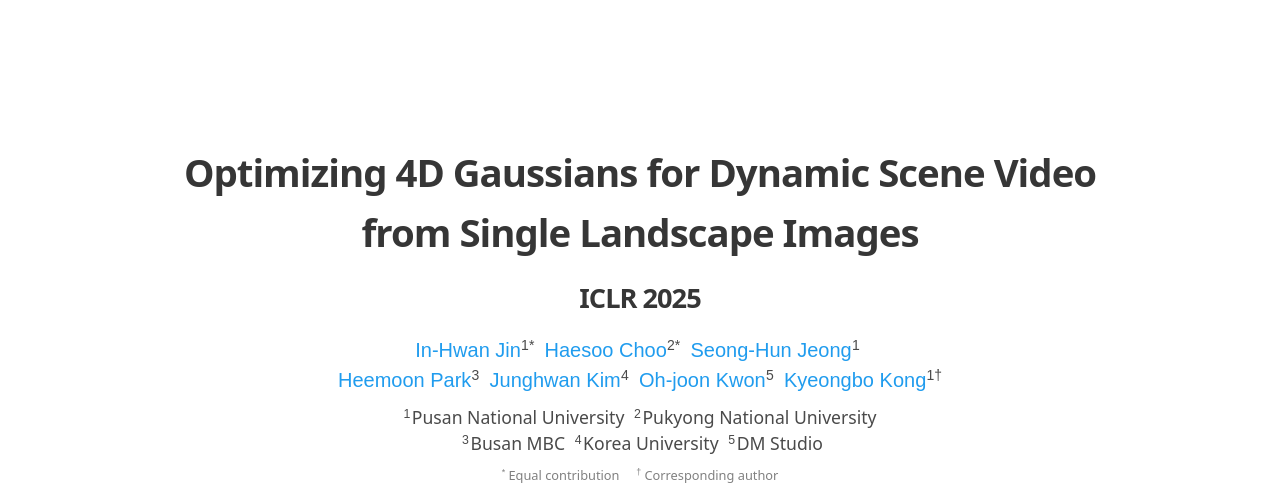
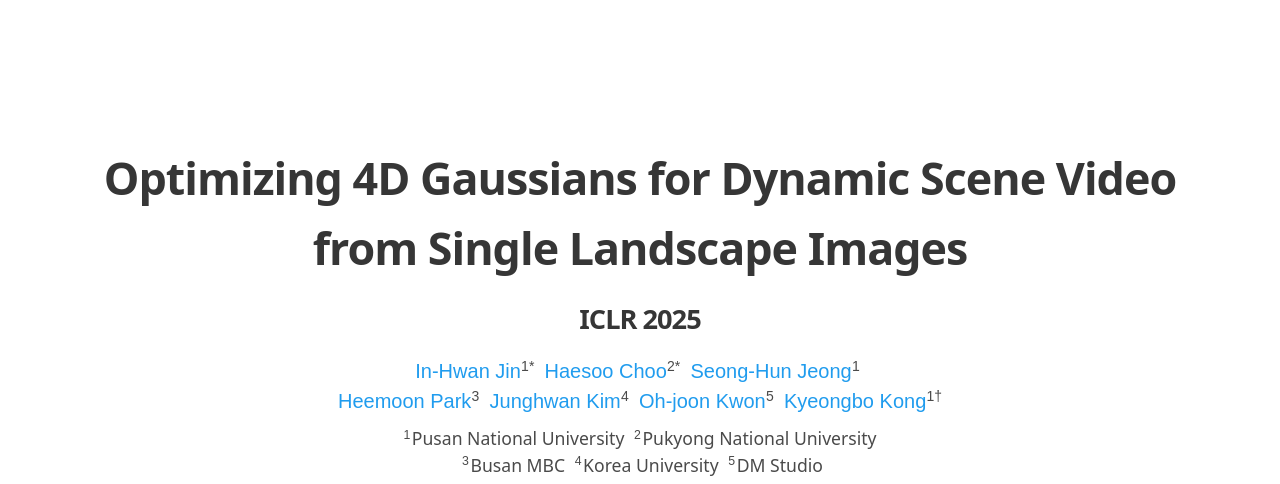
Before and after one commit to cvsp-lab/cvsp-lab.github.io, a plain HTML site: page ICLR2025_3D-MOM/index.html in a window 1280 px wide. Shown: the top 484 px of the page. Drawn offline with nearby package versions, Linux system fonts and the light colour scheme; some packages are replaced by stand-ins of ours; a web font is replaced by a local one.

Commit message:
upload title

```diff
--- a/ICLR2025_3D-MOM/index.html
+++ b/ICLR2025_3D-MOM/index.html
@@ -256,14 +256,9 @@
         <br/>
      -->
     <br/>
-    <p style="font-size:2.4em; text-align:center; font-family: 'Times New Roman'; margin-bottom: 0;">
+    <p style="font-size:2.8em; text-align:center; font-family: 'Times New Roman'; margin-bottom: 0;">
         <strong style="font-family: 'Noto Sans', sans-serif; letter-spacing: -1px">
-            Optimizing 4D Gaussians for Dynamic Scene Video
-        </strong>
-    </p>
-    <p style="font-size:2.4em; text-align:center; font-family: 'Times New Roman'; margin-top: 0; margin-bottom: 0;">
-        <strong style="font-family: 'Noto Sans', sans-serif; letter-spacing: -1px">
-            from Single Landscape Images
+            Optimizing 4D Gaussians for Dynamic Scene Video <br/> from Single Landscape Images
         </strong>
     </p>
 
@@ -591,11 +586,11 @@
 	<div style="text-align:center;">
 	<iframe width="800" height="600" src="https://www.youtube.com/embed/XZQa3ntgplI" title="YouTube video player" frameborder="0" allow="accelerometer; autoplay; clipboard-write; encrypted-media; gyroscope; picture-in-picture; web-share" referrerpolicy="strict-origin-when-cross-origin" allowfullscreen></iframe>
 	</div>
-        <br/>
+
         <h3><p style="color:black;font-size:0.9em; font-family: 'Times New Roman';font-weight: normal;">
         </p></h3>
-            <br/>
-    <br/><p id="Quantitative_results_1"></p>
+            <!-- <br/> -->
+    <p id="Quantitative_results_1"></p>
     </div>
     </div>
 
@@ -614,7 +609,7 @@
     <!-- <h2><p style="color:black; font-size:2em;text-align:center; font-family: 'Noto Sans', sans-serif; letter-spacing: -1.2px; font-weight: bold; margin-top: 30px; margin-bottom: 10px;"></span> 3D Motion Optimization Module</p></h2> -->
     <div style="border: 2px solid white; border-radius: 15px; width:1000px; margin:auto;height: 200;">
         <h3><p style="color:black; font-size:1.5em; font-family: 'Noto Sans', sans-serif; letter-spacing: -1.2px; font-weight: bold;"></span> 3D Motion Optimization Module</p></h3>
-        <h3><p style="color:#4a4a4a;font-size:1.0em; font-family: 'Noto Sans', sans-serif; font-weight: normal; text-align: justify;">
+        <!-- <h3><p style="color:#4a4a4a;font-size:1.0em; font-family: 'Noto Sans', sans-serif; font-weight: normal; text-align: justify;"> -->
             To maintain consistency of motion across multi-views, 3D motion is defined from the point cloud and projected into 2D images using camera parameters.
             The L1 loss between the projected 2D motion and the estimated 2D motion map as the ground truth is computed, minimizing the sum of losses for multi-view to optimize the 3D motion.
         </p></h3>
```
